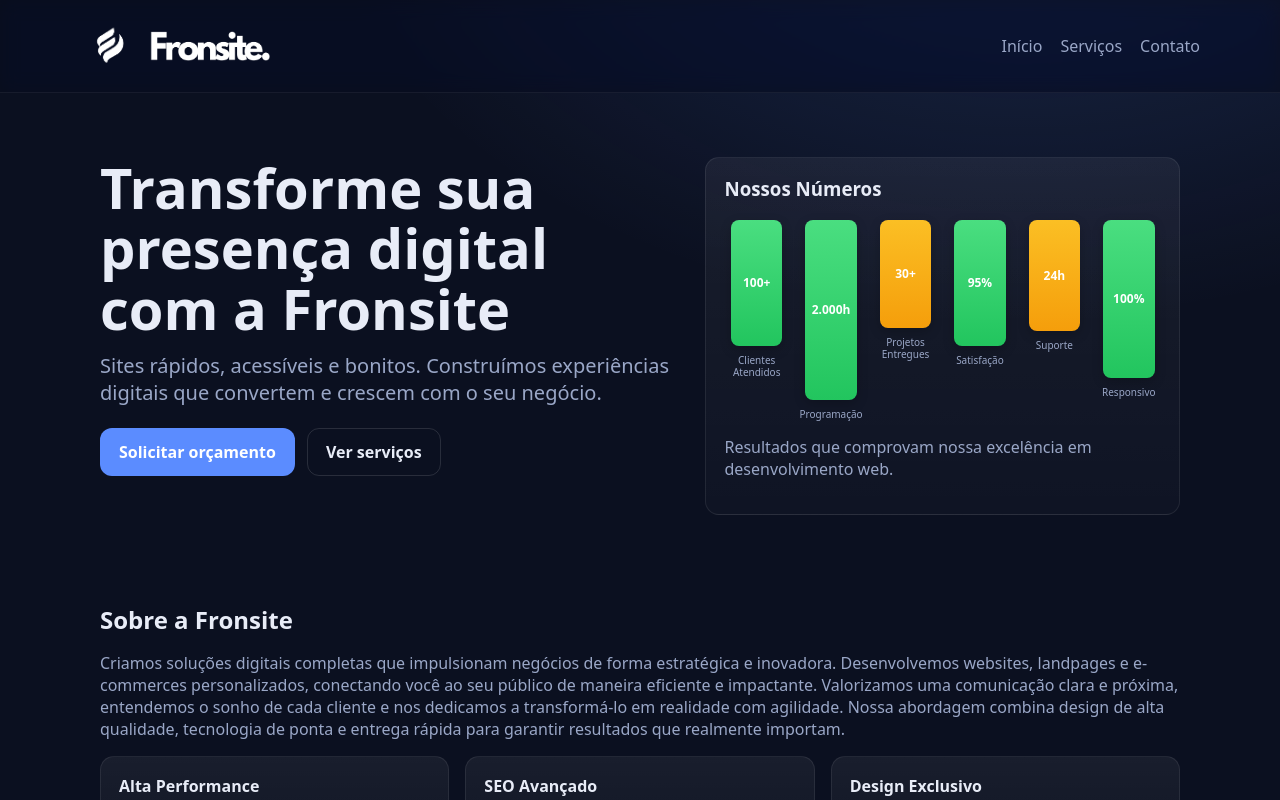
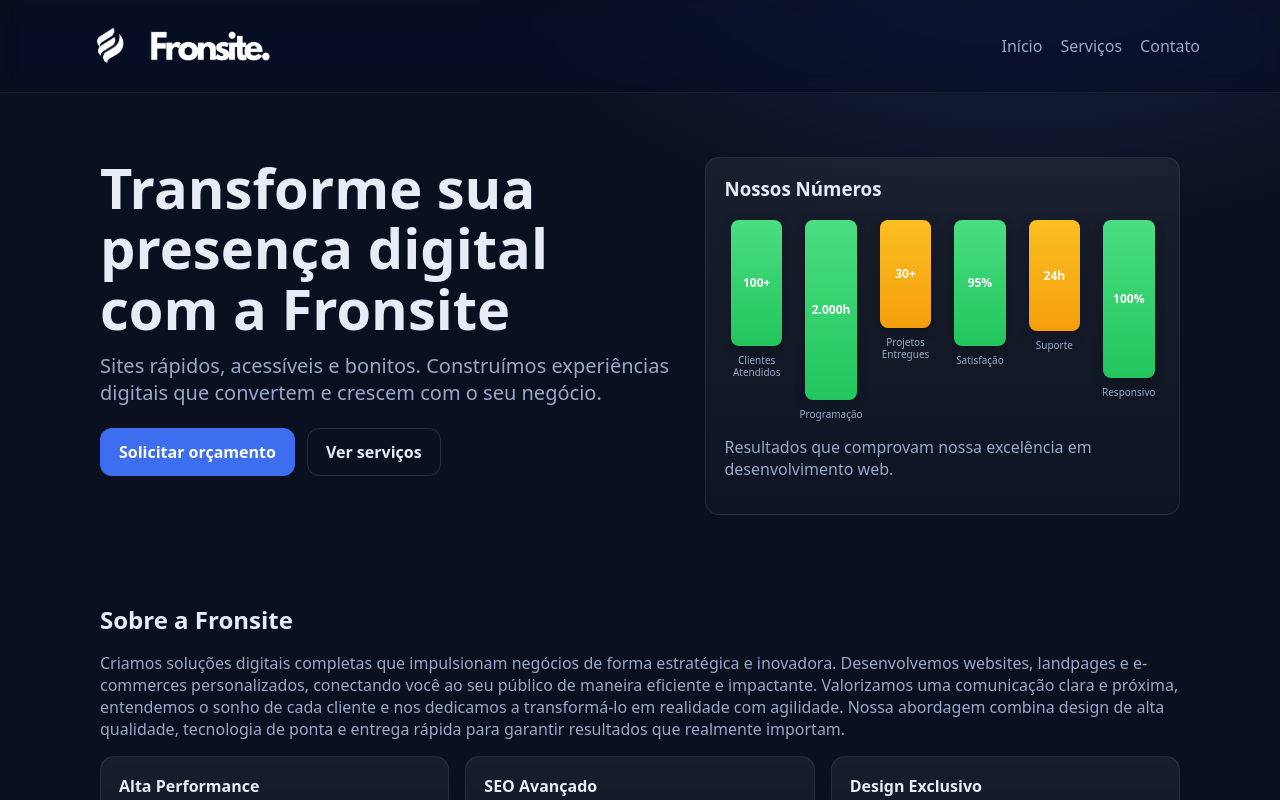
Before and after one commit to lukasaragao/fronsite, a Next.js app: page / in a window 1280 px wide. In both pictures the pointer is over the link "Solicitar orçamento". Shown: the top 800 px of the page. Built offline with nearby package versions, Linux system fonts and the light colour scheme.

Commit message:
ajustes hovers

```diff
--- a/styles/globals.css
+++ b/styles/globals.css
@@ -14,7 +14,7 @@
 body {
   margin: 0;
   font-family: ui-sans-serif, system-ui, -apple-system, Segoe UI, Roboto, Helvetica, Arial, "Apple Color Emoji", "Segoe UI Emoji";
-  background: radial-gradient(1200px 800px at 80% -20%, rgba(91,140,255,0.20), transparent 60%), var(--color-bg);
+  background: radial-gradient(1200px 800px at 80% -20%, rgba(91,140,255,0.20), transparent 50%), var(--color-bg);
   color: var(--color-text);
 }
 
@@ -84,10 +84,23 @@
   background: var(--color-primary); color: white; font-weight: 600;
   cursor: pointer; text-decoration: none;
 }
+.btn:hover {
+  display: inline-flex; align-items: center; justify-content: center;
+  padding: 12px 18px; border-radius: 12px; border: 1px solid transparent;
+  background: var(--color-primary-600); color: white; font-weight: 600;
+  cursor: pointer; text-decoration: none;
+}
 .btn.secondary { background: transparent; color: var(--color-text); border-color: rgba(255,255,255,0.12); }
+.btn.secondary:hover { background: rgba(255,255,255,0.04); color: var(--color-text); border-color: rgba(255,255,255,0.12); }
 .card {
   background: linear-gradient(180deg, rgba(255,255,255,0.06), rgba(255,255,255,0.02));
   border: 1px solid rgba(255,255,255,0.08);
+  border-radius: var(--radius);
+  padding: 18px;
+}
+.card:hover {
+  background: linear-gradient(180deg, rgba(255,255,255,0.08), rgba(255,255,255,0.04));
+  border: 1px solid rgba(255,255,255,0.10);
   border-radius: var(--radius);
   padding: 18px;
 }
```
